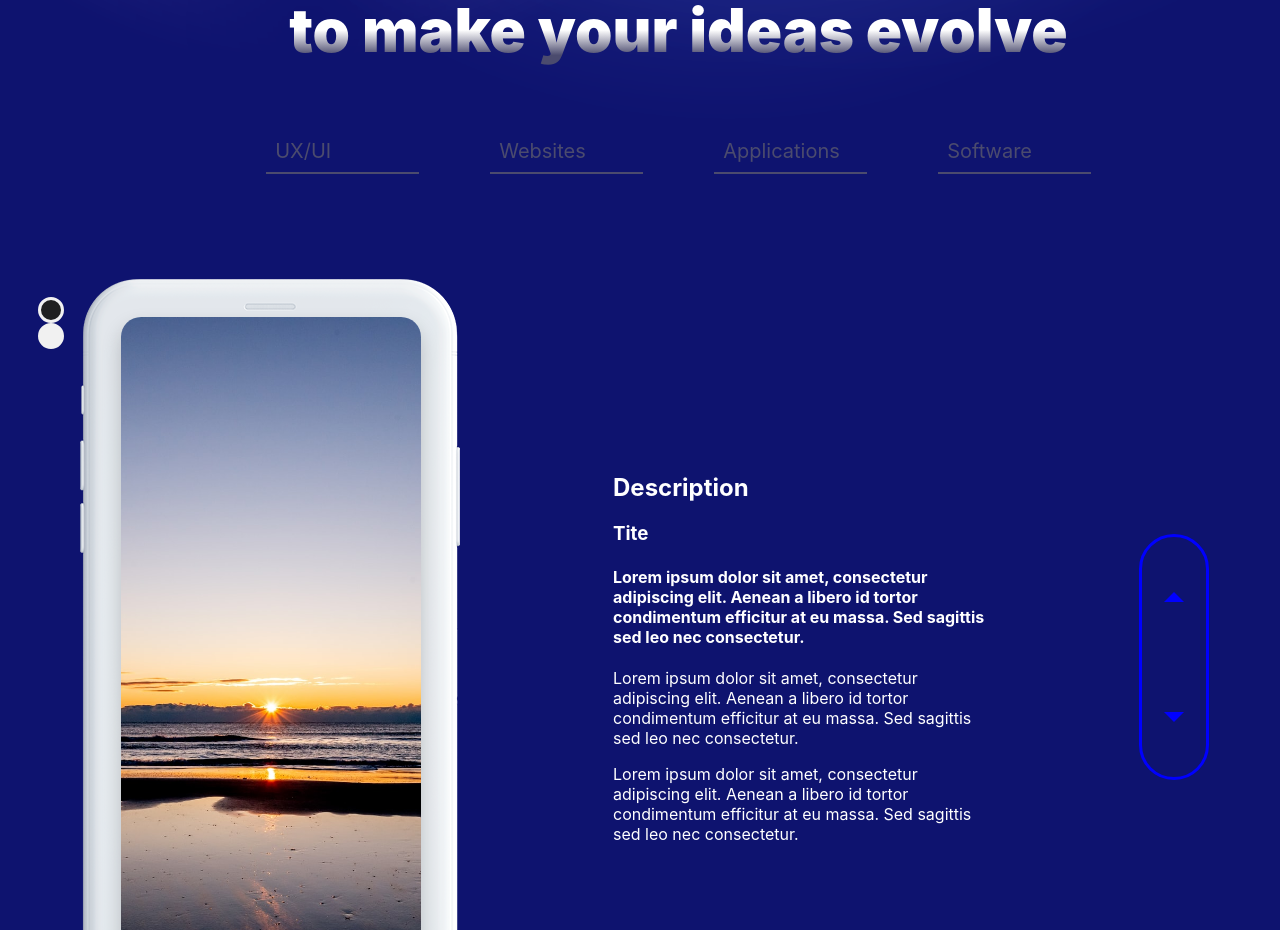
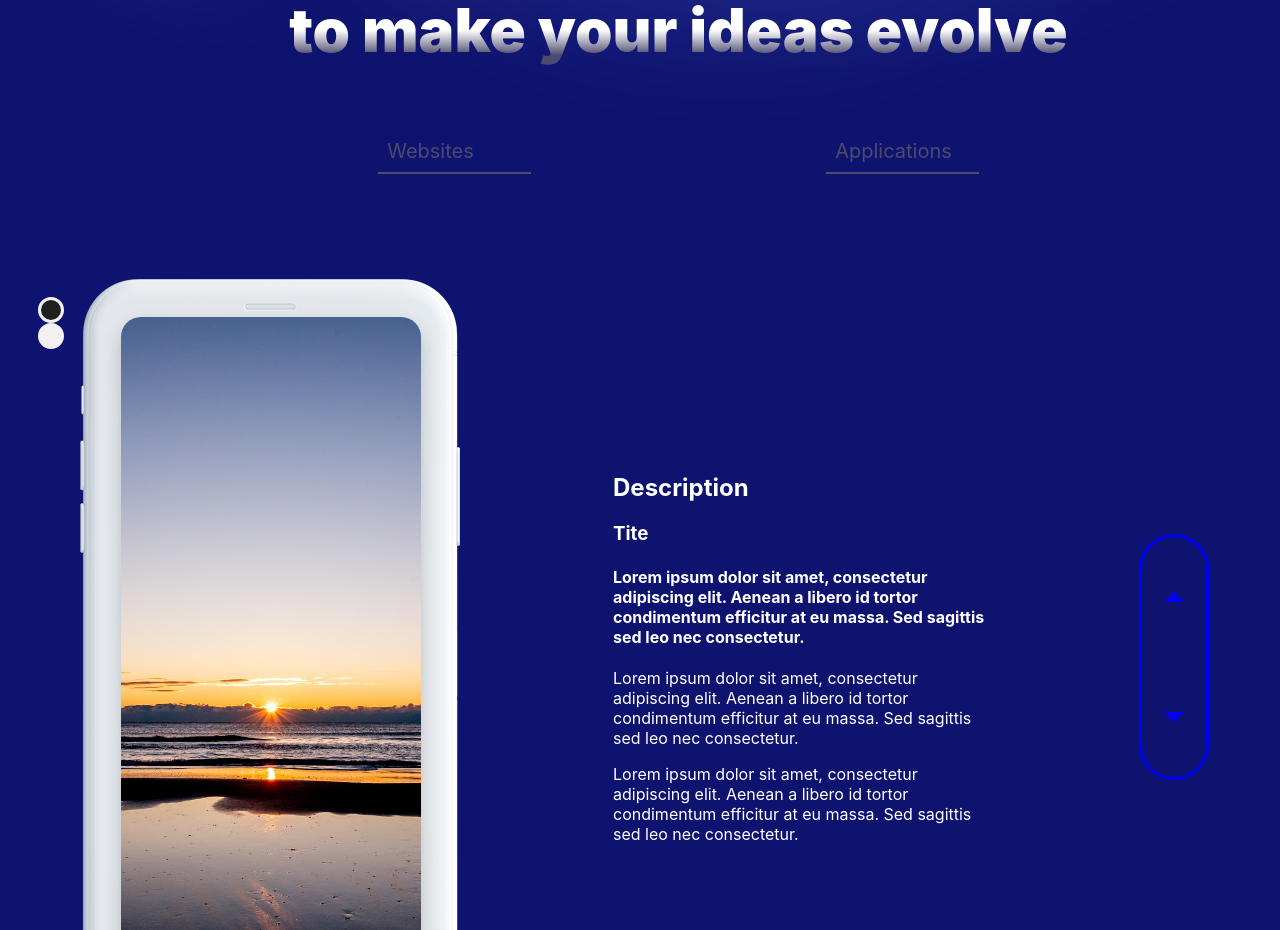
Before and after one commit to marcinfabisiak97/cvOnePageReactTypescrit, a React (Create React App) app: page / in a window 1280 px wide. Shown: the part 920-1850 px from the top of the page. Built offline with nearby package versions, Linux system fonts and the light colour scheme.

Commit message:
correction for upper buuton in ideas to change project

```diff
--- a/src/component/ideaspart/index.tsx
+++ b/src/component/ideaspart/index.tsx
@@ -2,14 +2,16 @@ import React, { FC, RefObject, useContext } from "react";
 import { SlideContext } from "../../context/Contexts";
 import { TypeProps } from "../../types";
 const Ideaspart: FC = () => {
-  const { myPortfolio, myService, myAwards, myProjecty, myContacty } =
-    useContext(SlideContext);
-  const myServices = [
-    { name: "UX/UI", link: "https://project1onepagecv.netlify.app/" },
-    { name: "Websites", link: "https://project1onepagecv.netlify.app/" },
-    { name: "Applications", link: "https://project2quizreact.netlify.app" },
-    { name: "Software", link: "https://project1onepagecv.netlify.app/" },
-  ];
+  const {
+    myPortfolio,
+    myService,
+    myAwards,
+    myProjecty,
+    myContacty,
+    setSlideproject,
+  } = useContext(SlideContext);
+
+  const myServices = [{ name: "Websites" }, { name: "Applications" }];
   return (
     <React.Fragment>
       <div className="ideasPart" ref={myService}>
@@ -20,10 +22,8 @@ const Ideaspart: FC = () => {
         <p className="ideasPart__text">to make your ideas evolve</p>
         <div className="ideasPart__downBoxes">
           {myServices.map((el, index) => (
-            <div key={index}>
-              <a href={el.link} target="_blank">
-                {el.name}
-              </a>
+            <div onClick={() => setSlideproject(index + 1)} key={index}>
+              {el.name}
             </div>
           ))}
         </div>
```
